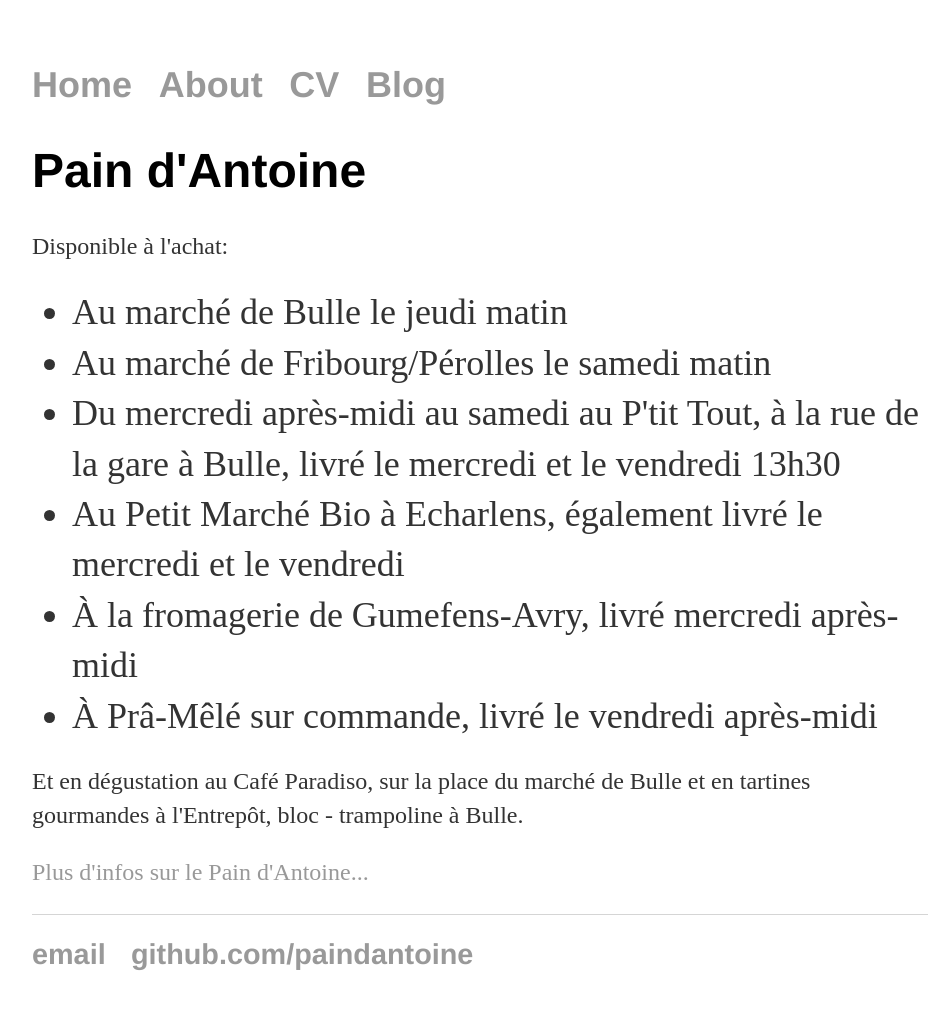
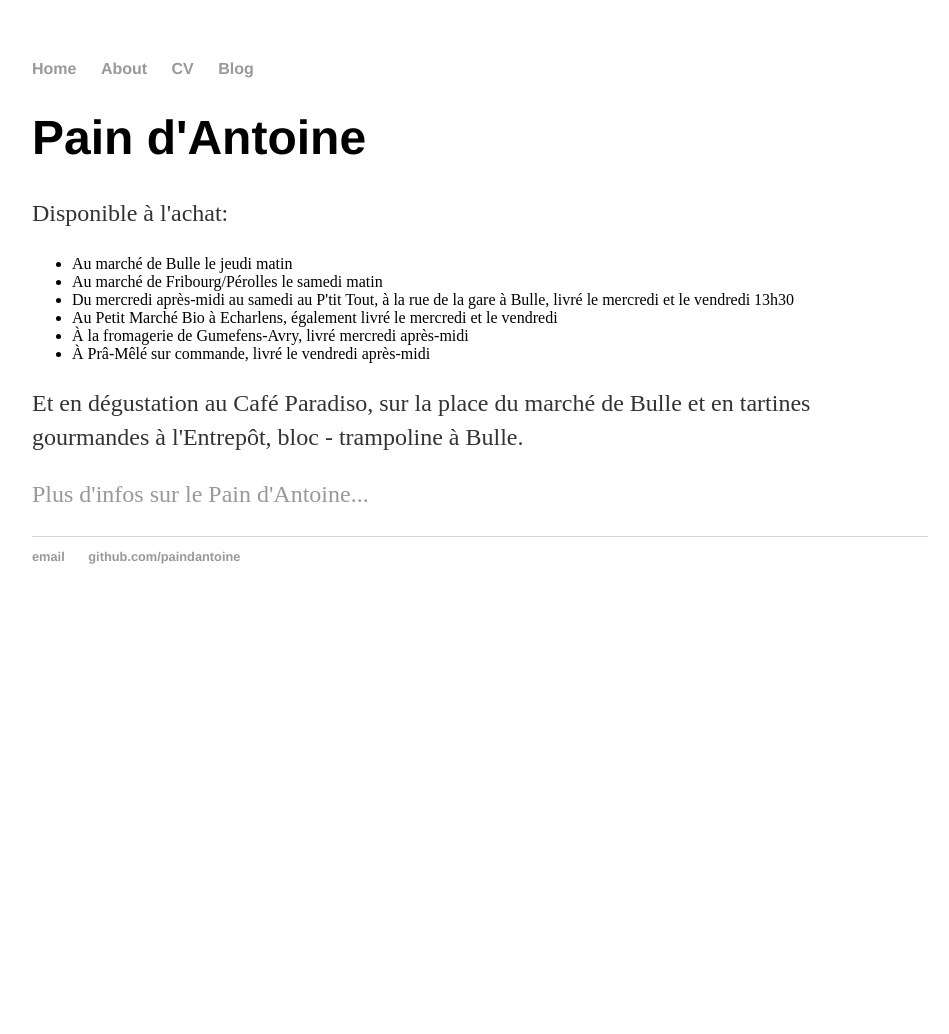
Before and after one commit to paindantoine/paindantoine.github.io, a Jekyll site: the page built from index.html, in a window 1280 px wide. Shown: the whole page, without its empty margins (160-1109 px from the left). Built offline with Jekyll 4.4.1, drawn with Linux system fonts in a browser that asks for light colours; after the commit the page ends 900 px from its top, so only the background shows below that.

Commit message:
reverted bad font size

```diff
--- a/css/main.css
+++ b/css/main.css
@@ -23,7 +23,7 @@ h1 {
     font-size: 3em;
     font-family:'Helvetica', 'Arial', 'Sans-Serif';
 }
-p, ul, li {
+p {
     font-size: 1.5em;
     line-height: 1.4em;
     color: #333;
```
